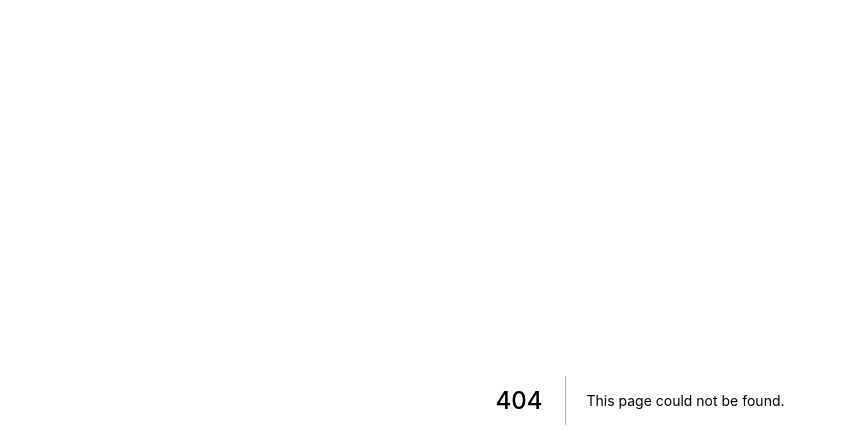
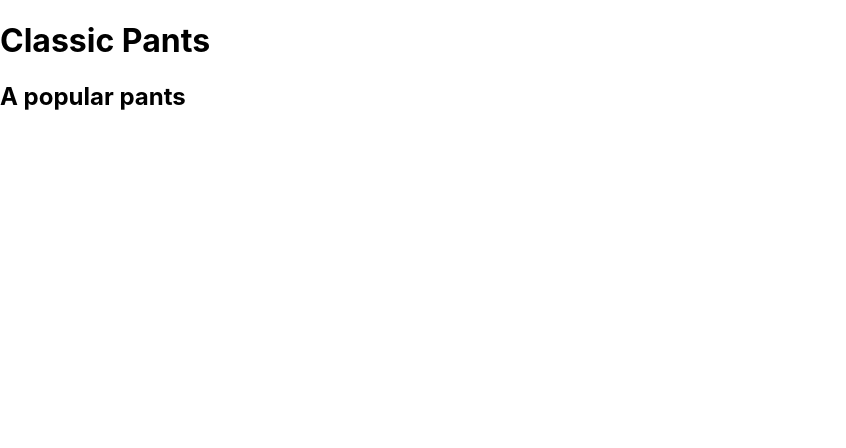
Before and after one commit to oguzhanabalta/next-zugostore, a Next.js app in the folder zugostore/: page /product/classic-pants in a window 1280 px wide. Before the commit this address had no page. Shown: the top 448 px of the page, without its empty margins (0-846 px from the left). Built offline with nearby package versions, Linux system fonts and the light colour scheme.

Commit message:
Created product details page

```diff
--- a/zugostore/pages/index.js
+++ b/zugostore/pages/index.js
@@ -1,6 +1,7 @@
 import { Button, Card, CardActionArea, CardContent, CardMedia, Grid, Typography, CardActions } from '@material-ui/core';
 import Layout from '../components/Layout';
 import data from '../utils/data';
+import NextLink from 'next/link';
 
 
 export default function Home() {
@@ -12,6 +13,7 @@
           {data.products.map((product) => (
             <Grid item md={4} key={product.name}>
               <Card>
+                <NextLink href={`/product/${product.slug}`} passHref>
                   <CardActionArea>
                     <CardMedia
                       component="img"
@@ -22,6 +24,7 @@
                       <Typography>{product.name}</Typography>
                     </CardContent>
                   </CardActionArea>
+                </NextLink>
                 <CardActions>
                   <Typography>${product.price}</Typography>
                   <Button size="small" color="primary">
--- /dev/null
+++ b/zugostore/pages/product/[slug].js
@@ -0,0 +1,18 @@
+import React from 'react';
+import data from '../../utils/data';
+import { useRouter } from 'next/router';
+
+export default function ProductScreen() {
+    const router = useRouter();
+    const {slug} = router.query;
+    const product = data.products.find((a)=> a.slug === slug)
+    if(!product) {
+        return <div> Product Not Found! </div>
+    }
+    return (
+        <div>
+            <h1>{product.name}</h1>
+            <h2>{product.description}</h2>
+        </div>
+    );
+}
```
Lines whose indentation alone changed are shown as unchanged.
